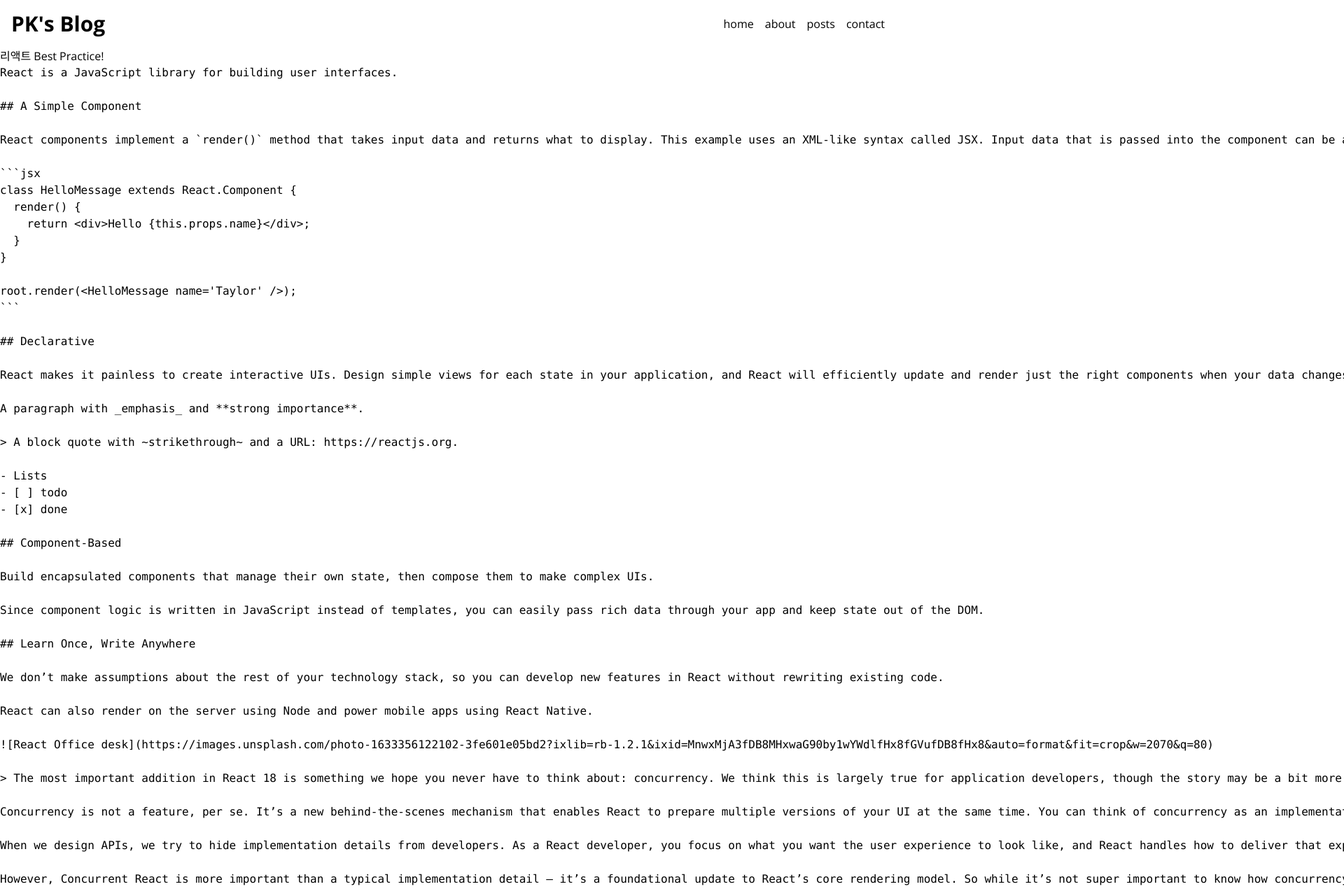
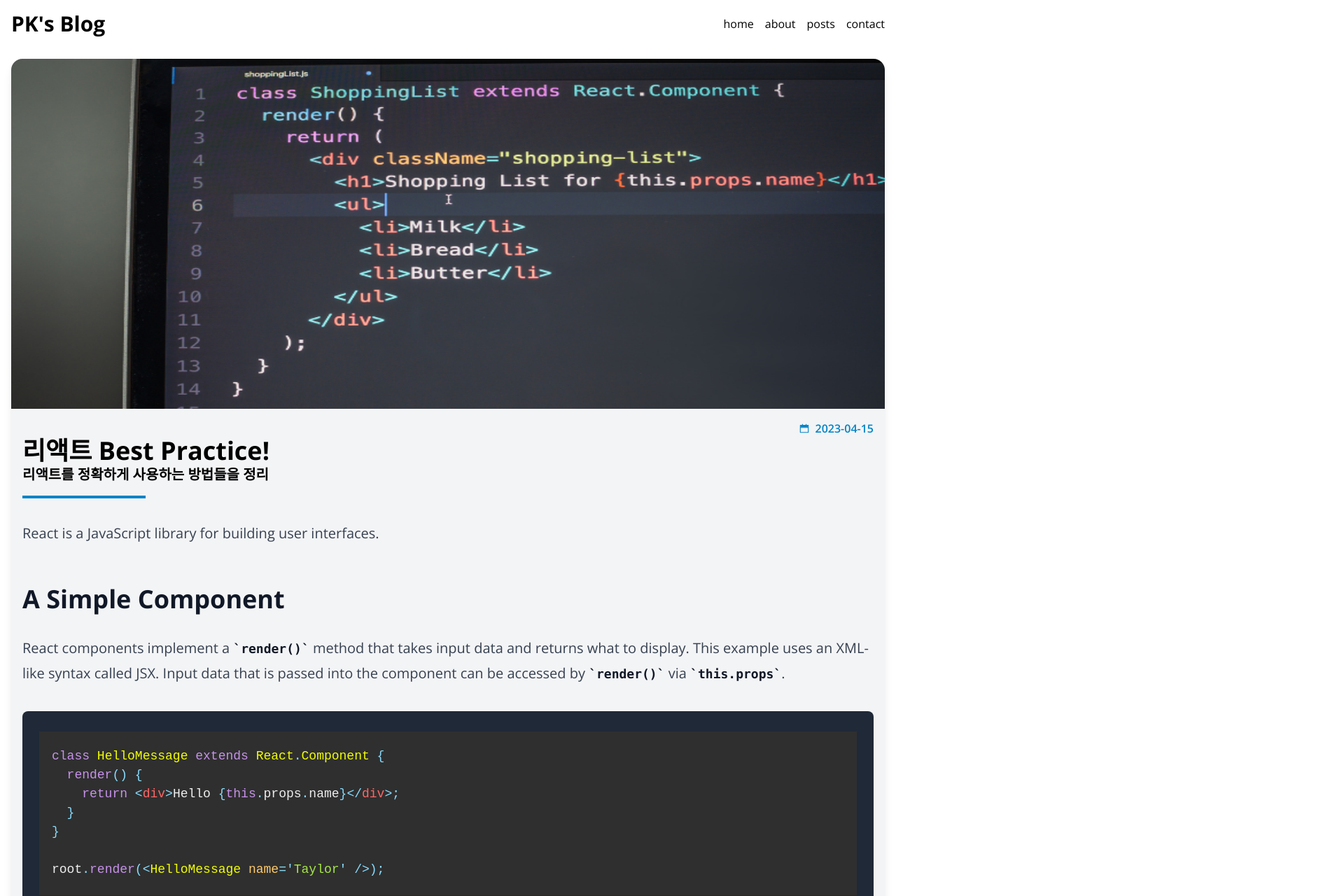
Before and after one commit to presentKey/next-blog, a Next.js app: page /posts/best-react-practices in a window 1280 px wide. Shown: the top 1280 px of the page at 70% size, 1920 px wide, since content can reach past the window. Built offline with nearby package versions, Linux system fonts and the light colour scheme.

Commit message:
new: 마크다운 뷰어

```diff
--- a/next.config.js
+++ b/next.config.js
@@ -3,6 +3,16 @@
   experimental: {
     appDir: true,
   },
-}
+  images: {
+    remotePatterns: [
+      {
+        protocol: 'https',
+        hostname: 'images.unsplash.com',
+        port: '',
+        pathname: '/**',
+      },
+    ],
+  },
+};
 
-module.exports = nextConfig
+module.exports = nextConfig;
--- a/package.json
+++ b/package.json
@@ -17,10 +17,16 @@
     "next": "13.2.4",
     "react": "18.2.0",
     "react-dom": "18.2.0",
+    "react-icons": "^4.8.0",
+    "react-markdown": "^8.0.6",
     "react-multi-carousel": "^2.8.3",
+    "react-syntax-highlighter": "^15.5.0",
+    "remark-gfm": "^3.0.1",
     "typescript": "5.0.3"
   },
   "devDependencies": {
+    "@tailwindcss/typography": "^0.5.9",
+    "@types/react-syntax-highlighter": "^15.5.6",
     "autoprefixer": "^10.4.14",
     "postcss": "^8.4.21",
     "tailwindcss": "^3.3.1"
--- a/src/app/posts/[slug]/page.tsx
+++ b/src/app/posts/[slug]/page.tsx
@@ -1,5 +1,7 @@
+import MarkdownViewer from '@/components/MarkdownViewer';
 import { getPostData } from '@/service/posts';
-import React from 'react';
+import Image from 'next/image';
+import { AiTwotoneCalendar } from 'react-icons/ai';
 
 type Props = {
   params: {
@@ -8,12 +10,27 @@
 };
 
 export default async function PostPage({ params: { slug } }: Props) {
-  const post = await getPostData(slug);
+  const { title, description, date, path, content } = await getPostData(slug);
 
   return (
-    <>
-      <h1>{post.title}</h1>
-      <pre>{post.content}</pre>
-    </>
+    <article className='rounded-2xl overflow-hidden bg-gray-100 shadow-lg m-4'>
+      <Image
+        className='w-full h-1/5 max-h-[500px]'
+        src={`/images/posts/${path}.png`}
+        alt={title}
+        width={760}
+        height={420}
+      />
+      <section className='flex flex-col p-4'>
+        <div className='flex items-center self-end text-sky-600'>
+          <AiTwotoneCalendar />
+          <time className='font-semibold ml-2'>{date.toString()}</time>
+        </div>
+        <h1 className='text-4xl font-bold'>{title}</h1>
+        <p className='text-xl font-bold'>{description}</p>
+        <div className='w-44 border-2 border-sky-600 mt-4 mb-8'> </div>
+        <MarkdownViewer content={content} />
+      </section>
+    </article>
   );
 }
--- /dev/null
+++ b/src/components/MarkdownViewer.tsx
@@ -0,0 +1,46 @@
+'use client';
+
+import ReactMarkdown from 'react-markdown';
+import remarkGfm from 'remark-gfm';
+import { Prism as SyntaxHighlighter } from 'react-syntax-highlighter';
+import { materialDark } from 'react-syntax-highlighter/dist/esm/styles/prism';
+import Image from 'next/image';
+
+export default function MarkdownViewer({ content }: { content: string }) {
+  return (
+    <ReactMarkdown
+      className='prose lg:prose-xl max-w-none'
+      remarkPlugins={[remarkGfm]}
+      components={{
+        code({ node, inline, className, children, ...props }) {
+          const match = /language-(\w+)/.exec(className || '');
+          return !inline && match ? (
+            <SyntaxHighlighter
+              {...props}
+              style={materialDark}
+              language={match[1]}
+              PreTag='div'
+            >
+              {String(children).replace(/\n$/, '')}
+            </SyntaxHighlighter>
+          ) : (
+            <code {...props} className={className}>
+              {children}
+            </code>
+          );
+        },
+        img: (image) => (
+          <Image
+            className='w-full max-h-60 object-cover'
+            src={image.src || ''}
+            alt={image.alt || ''}
+            width={500}
+            height={500}
+          />
+        ),
+      }}
+    >
+      {content}
+    </ReactMarkdown>
+  );
+}
--- a/tailwind.config.js
+++ b/tailwind.config.js
@@ -4,5 +4,5 @@
   theme: {
     extend: {},
   },
-  plugins: [],
+  plugins: [require('@tailwindcss/typography')],
 };
```
Also changed, not shown: 1 other file (tests, documents, lock files or other folders).
